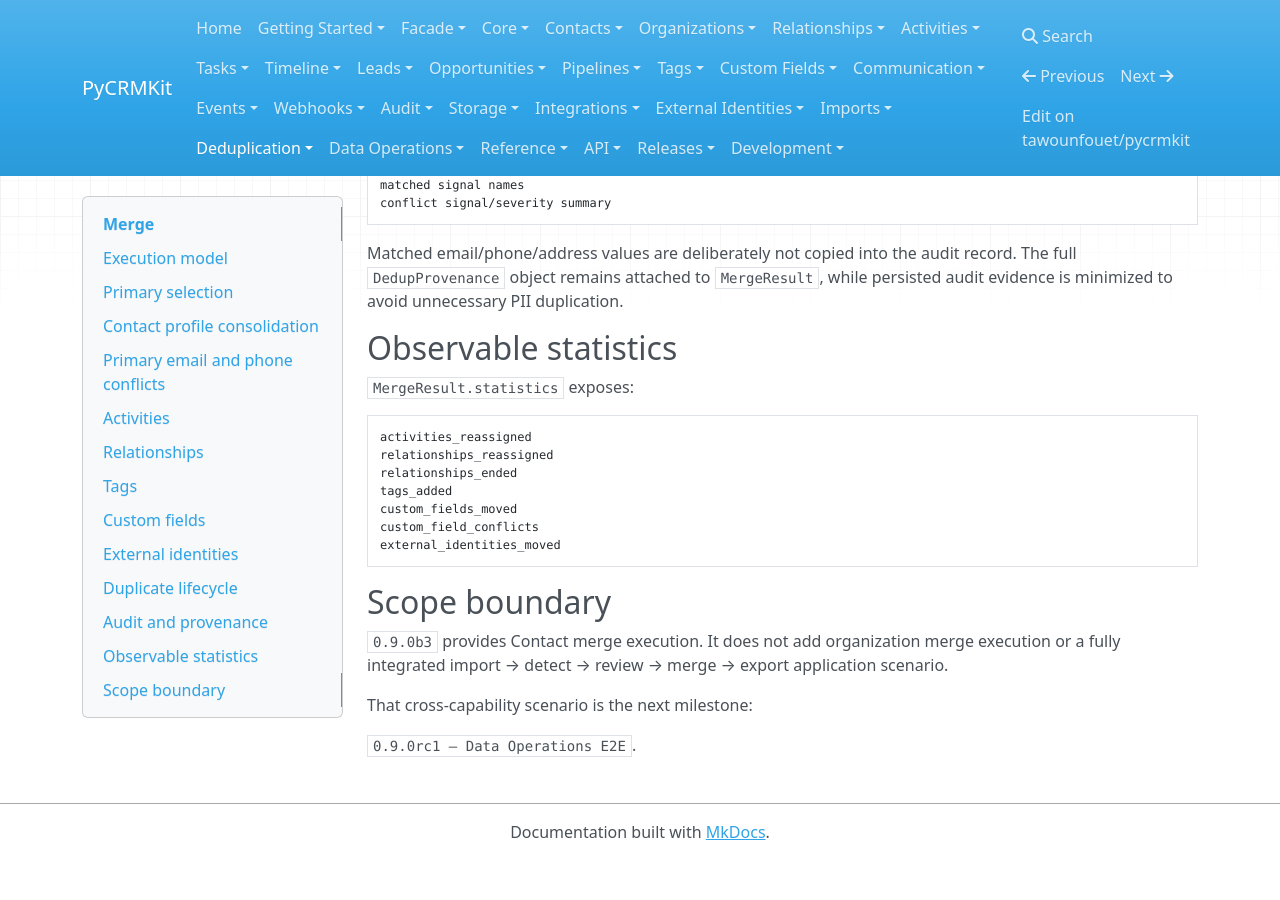
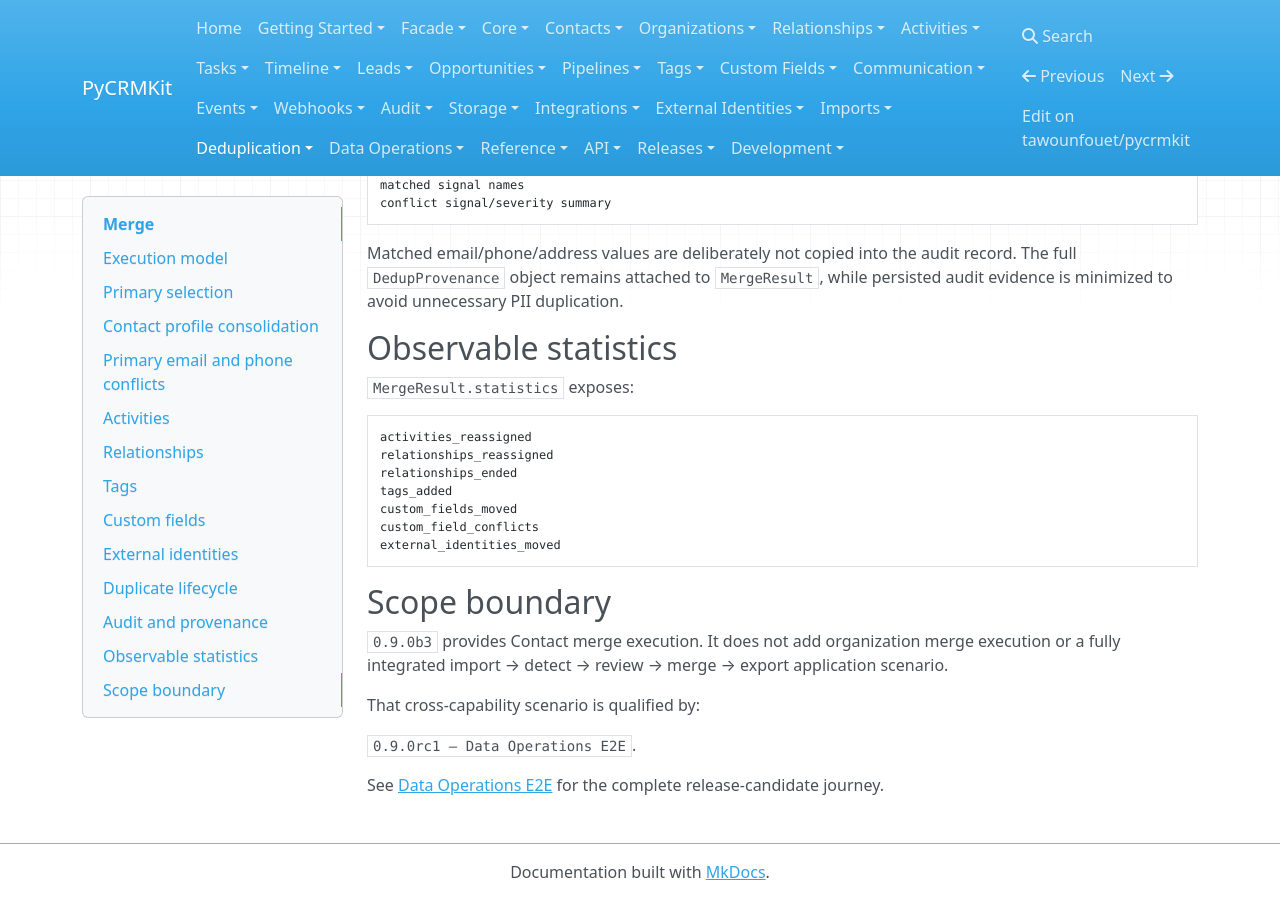
Before and after one commit to tawounfouet/pycrmkit, an MkDocs documentation site: the page built from docs/dedup/merge.md, in a window 1280 px wide and 900 px high, scrolled down 3216 px. Built offline with MkDocs 1.6.1, drawn with Linux system fonts in a browser that asks for light colours; nearby versions of some CDN libraries; before the commit the page ends 4076 px from its top, so only the background shows below that.

Commit message:
docs(merge): link qualified Data Operations E2E

```diff
--- a/docs/dedup/merge.md
+++ b/docs/dedup/merge.md
@@ -196,6 +196,8 @@ external_identities_moved
 execution or a fully integrated import → detect → review → merge → export
 application scenario.
 
-That cross-capability scenario is the next milestone:
+That cross-capability scenario is qualified by:
 
 `0.9.0rc1 — Data Operations E2E`.
+
+See [Data Operations E2E](../data_operations/e2e.md) for the complete release-candidate journey.
```
